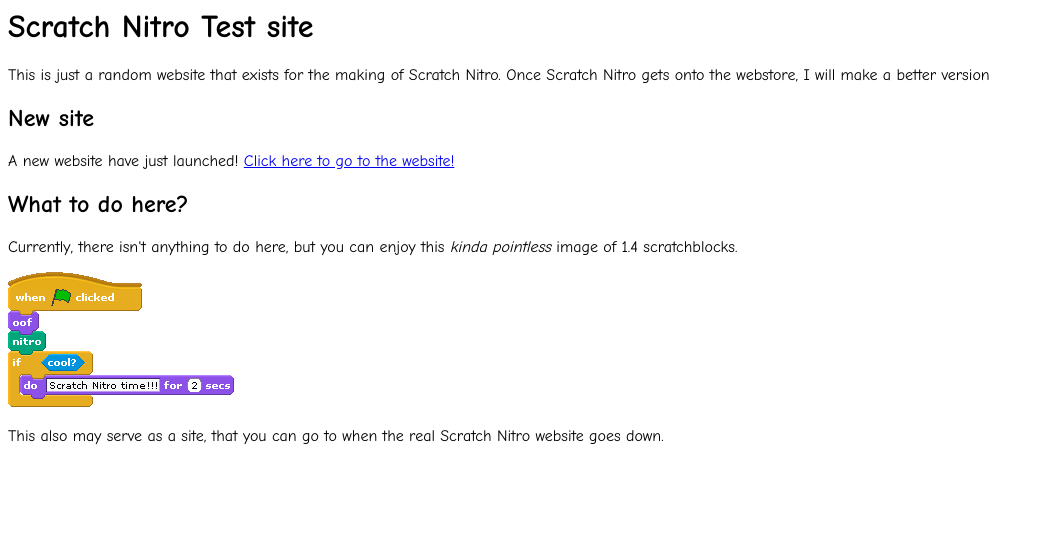
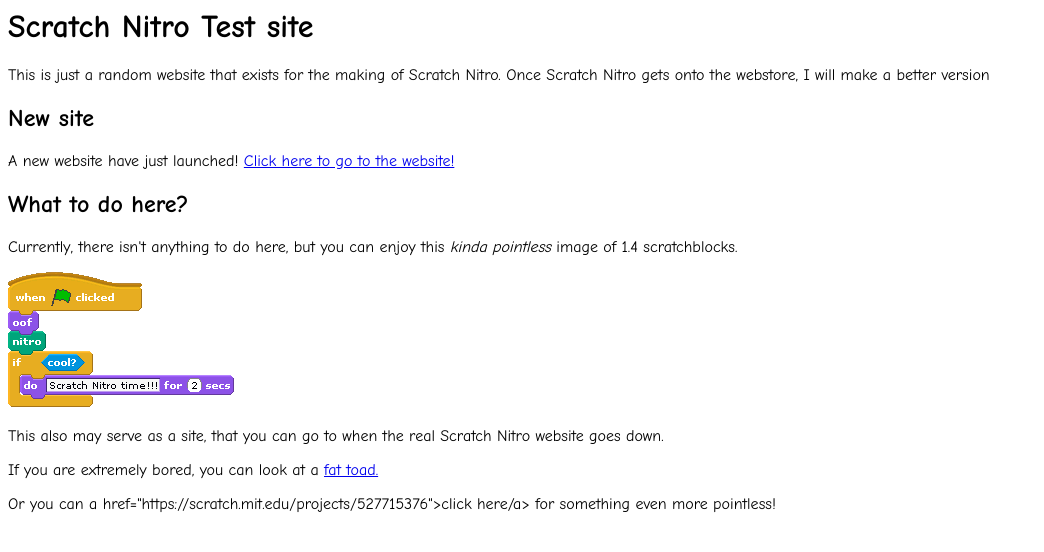
Before and after one commit to Marc92020/scratch-nitro-current-website, a plain HTML site: page index.html in a window 1280 px wide. Shown: the whole page, without its empty margins (0-1044 px from the left). Drawn offline with Linux system fonts and the light colour scheme.

Commit message:
Update index.html

```diff
--- a/index.html
+++ b/index.html
@@ -11,3 +11,5 @@
 <p style="font-family:'Comic Sans MS'">Currently, there isn't anything to do here, but you can enjoy this <i>kinda pointless</i> image of 1.4 scratchblocks.</p>
 <img src="https://github.com/Marc92020/scratch-nitro-current-website/blob/main/PointlessBlocks.png?raw=true">
 <p style="font-family:'Comic Sans MS'">This also may serve as a site, that you can go to when the real Scratch Nitro website goes down.</p>
+<p style="font-family:'Comic Sans MS'">If you are extremely bored, you can look at a <a href="https://scratch.mit.edu/projects/527715376">fat toad.</a></p>
+<p style="font-family:'Comic Sans MS'">Or you can a href="https://scratch.mit.edu/projects/527715376">click here/a> for something even more pointless!</p>
```
